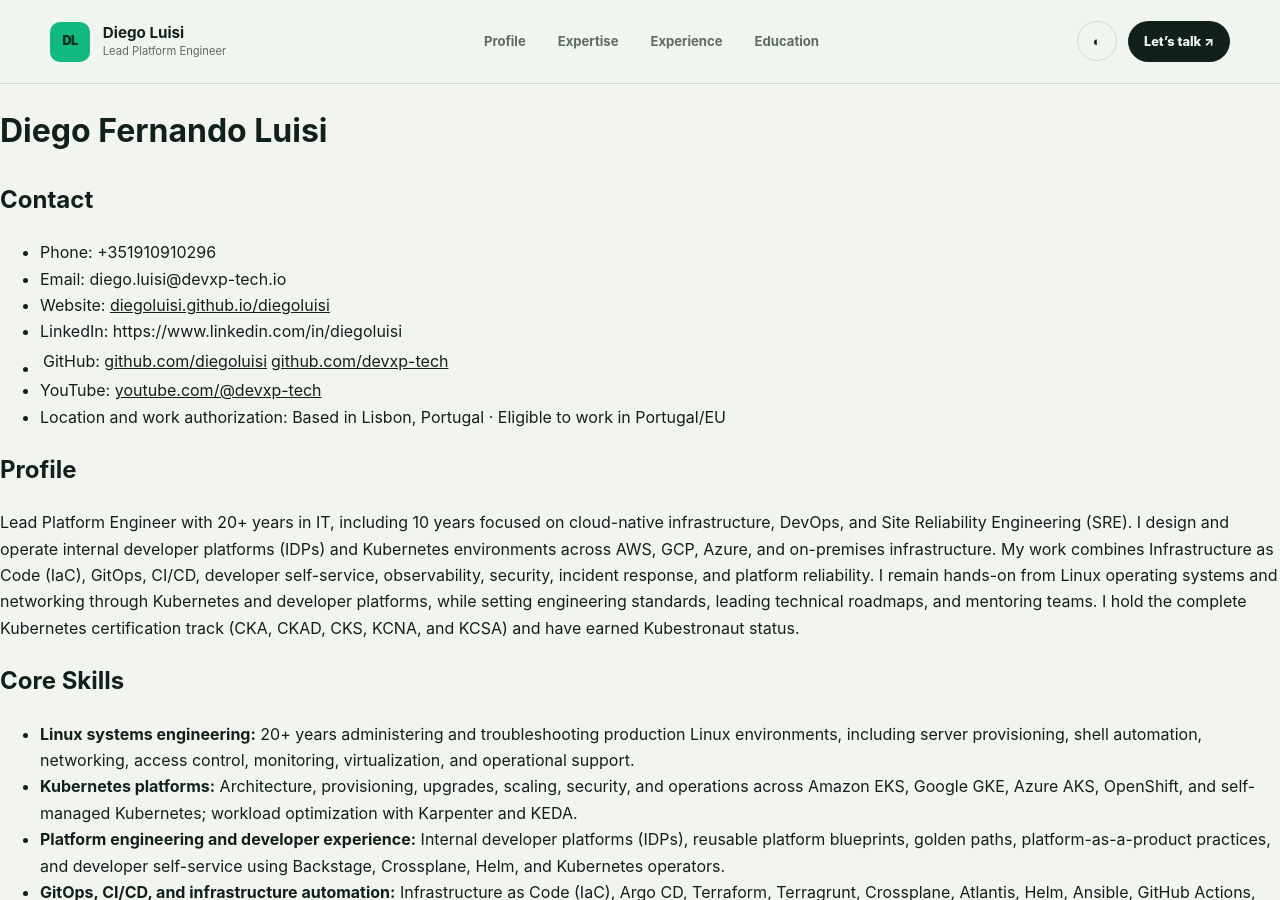
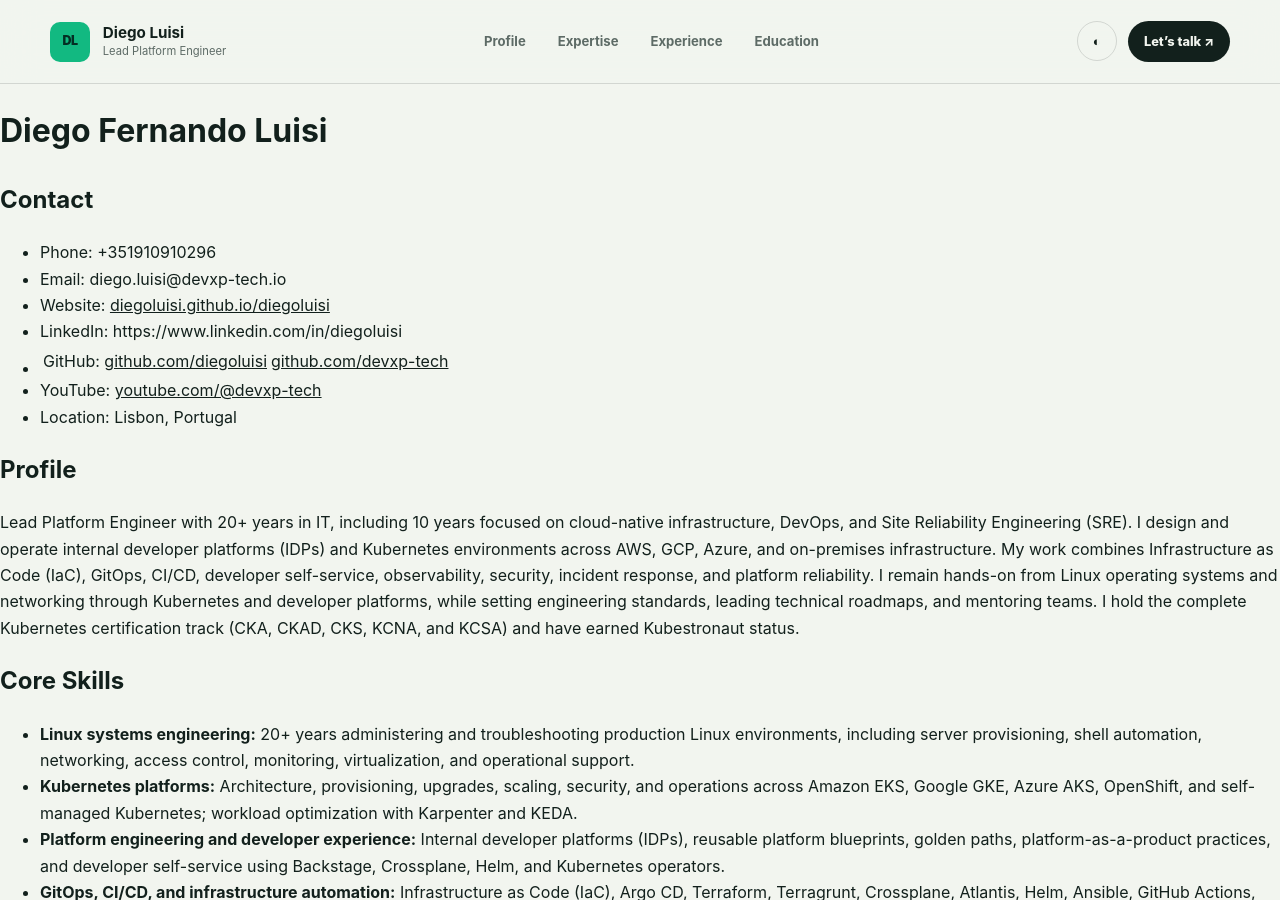
Before and after one commit to diegoluisi/diegoluisi, a Jekyll site: the page built from curriculum/Diego_Luisi_ATS.md, in a window 1280 px wide and 900 px high. Built offline with Jekyll 4.4.1, drawn with Linux system fonts in a browser that asks for light colours; our own code applies the rules of GitHub Pages for plain Markdown files.

```diff
--- a/curriculum/Diego_Luisi_ATS.md
+++ b/curriculum/Diego_Luisi_ATS.md
@@ -8,7 +8,7 @@
 - LinkedIn: https://www.linkedin.com/in/diegoluisi
 - GitHub: [github.com/diegoluisi](https://github.com/diegoluisi) | [github.com/devxp-tech](https://github.com/devxp-tech)
 - YouTube: [youtube.com/@devxp-tech](https://www.youtube.com/@devxp-tech)
-- Location and work authorization: Based in Lisbon, Portugal · Eligible to work in Portugal/EU
+- Location: Lisbon, Portugal
 
 ## Profile
 
```
Also changed, not shown: README.md.
